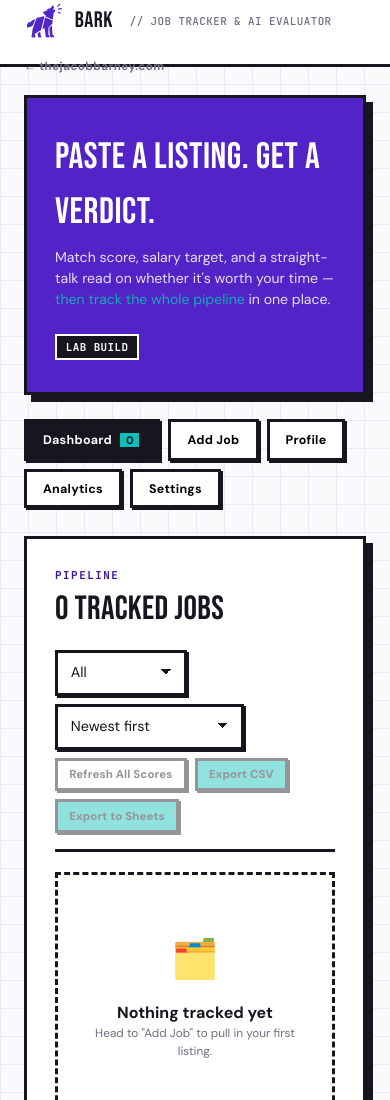
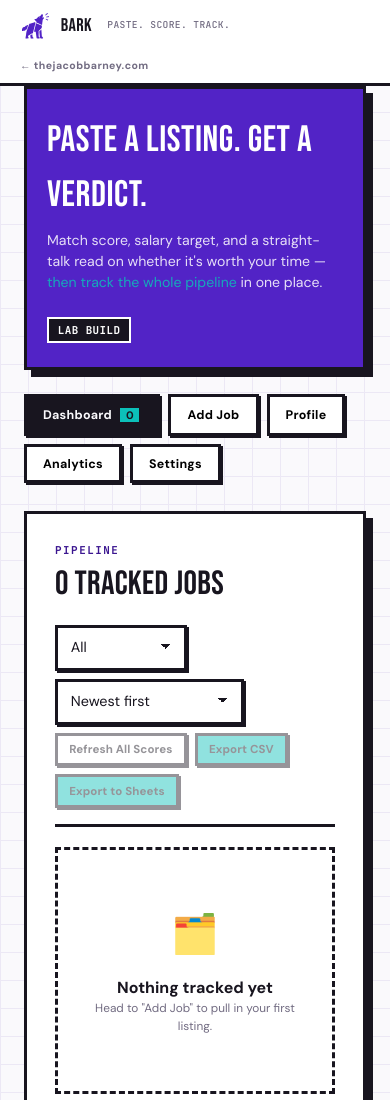
Before and after one commit to thejacobbarney/thejacobbarney.github.io, a plain HTML site: page bark/index.html in a window 390 px wide. Shown: the top 1100 px of the page. Drawn offline with nearby package versions, Linux system fonts and the light colour scheme.

Commit message:
Bark: fix mobile header overflow gap, add safe-area padding, tighten copy (#25)
Real mobile screenshot: a large white gap sat between the header and
the purple hero, with what looked like a stray "← thejacobbarney.com"
browser-chrome artifact floating in it.

Root cause: .nb-topbar-inner used a fixed height:64px together with
flex-wrap:wrap. On a narrow viewport the logo block and the
"← thejacobbarney.com" back-link don't fit on one line, so the link
wraps to a second line — but a fixed-height flex container doesn't grow
to fit wrapped content, so that second line rendered outside the
header's bottom border instead of being enclosed by it, reading as a
disconnected artifact sitting in the gap above the hero.

Fixed by:
- height:64px -> min-height:64px on .nb-topbar-inner, so wrapped
  content grows the header instead of overflowing past it (fixes the
  bug at any viewport width, not just the ones covered below)
- A max-width:768px block that shrinks the logo mark/wordmark/subtitle/
  back-link and tightens topbar padding, so the header stays compact on
  phones — the shorter subtitle also means it now fits on one line
  without wrapping at all on wider phones (~410px+)
- hero-strip margin-top:0 on mobile, so the purple hero sits directly
  under the header with no gap
- env(safe-area-inset-top) padding on the sticky .nb-topbar for iOS
  notch/Dynamic Island clearance

Also swapped the header subtitle from the more clinical
"// JOB TRACKER & AI EVALUATOR" to "Paste. Score. Track." — punchier
and matches the direct tone of the hero copy right below it.

Test plan:
- Verified via Playwright screenshots at two mobile widths (430px,
  matching the reported device, and 375px/iPhone SE): the overflow
  artifact and gap are gone at both — hero sits flush under the header,
  and at the narrower width the header wraps to a clean two-line block
  fully enclosed by its border, with no overflow
- Full regression suite re-run: 24/24 passing (this change only
  touches header/hero CSS and static header copy)


Claude-Session: https://claude.ai/code/session_01L3DJhx6xuaiAfE3UCCyvrp

Co-authored-by: Claude <noreply@anthropic.com>

```diff
--- a/bark/index.html
+++ b/bark/index.html
@@ -57,11 +57,12 @@
     border-bottom:3px solid var(--ink);
     background:var(--paper);
     position:sticky; top:0; z-index:50;
+    padding-top:env(safe-area-inset-top);
   }
   .nb-topbar-inner{
     max-width:1180px;margin:0 auto;padding:0 1.5rem;
     display:flex;align-items:center;justify-content:space-between;
-    height:64px; gap:1rem; flex-wrap:wrap;
+    min-height:64px; gap:1rem; flex-wrap:wrap;
   }
   .nb-logo{
     display:flex;align-items:center;gap:0.55rem;
@@ -299,6 +300,19 @@
     .nb-grid-2,.nb-grid-3{grid-template-columns:1fr;}
     .job-card-top{flex-direction:column;}
     .hero-strip{flex-direction:column;align-items:flex-start;}
+  }
+
+  /* ── mobile header/hero tightening ───────────── */
+  @media (max-width:768px){
+    .nb-topbar-inner{
+      min-height:0;
+      padding:0.6rem 1.25rem;
+    }
+    .nb-logo-mark{width:32px;height:32px;}
+    .nb-logo-word{font-size:1.15rem;}
+    .nb-logo-sub{font-size:0.6rem;margin-left:0.4rem;}
+    .nb-back{font-size:0.66rem;}
+    .hero-strip{margin-top:0;padding:1.5rem 1.25rem;}
   }
 </style>
 </head>
@@ -2694,7 +2708,7 @@ function App(){
           <div className="nb-logo">
             <img className="nb-logo-mark" src="assets/bark-wolf.svg" alt="Bark" />
             <span className="nb-logo-word">BARK</span>
-            <span className="nb-logo-sub">// JOB TRACKER &amp; AI EVALUATOR</span>
+            <span className="nb-logo-sub">Paste. Score. Track.</span>
           </div>
           <a className="nb-back" href="https://thejacobbarney.com/#personal">← thejacobbarney.com</a>
         </div>
```
